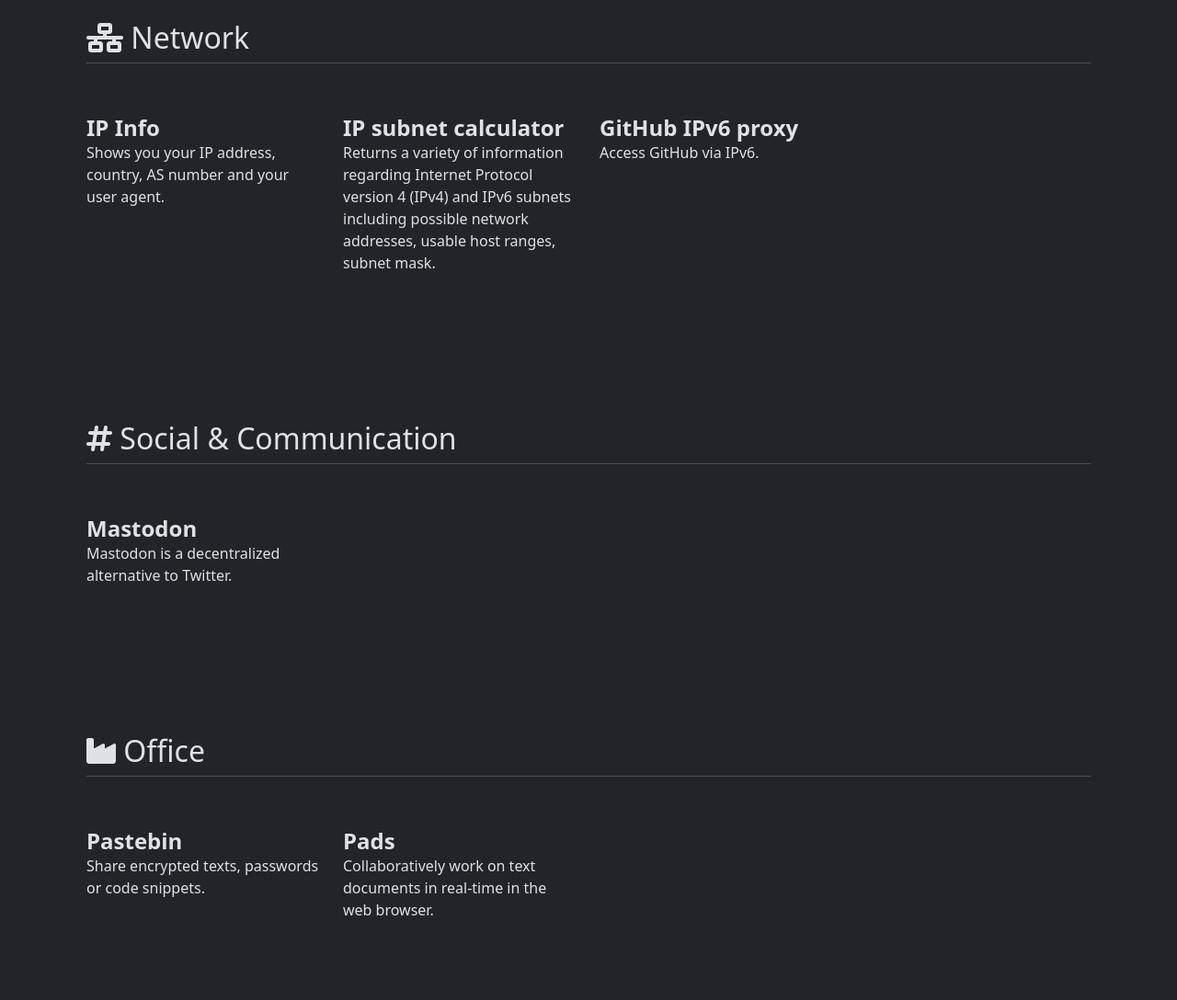
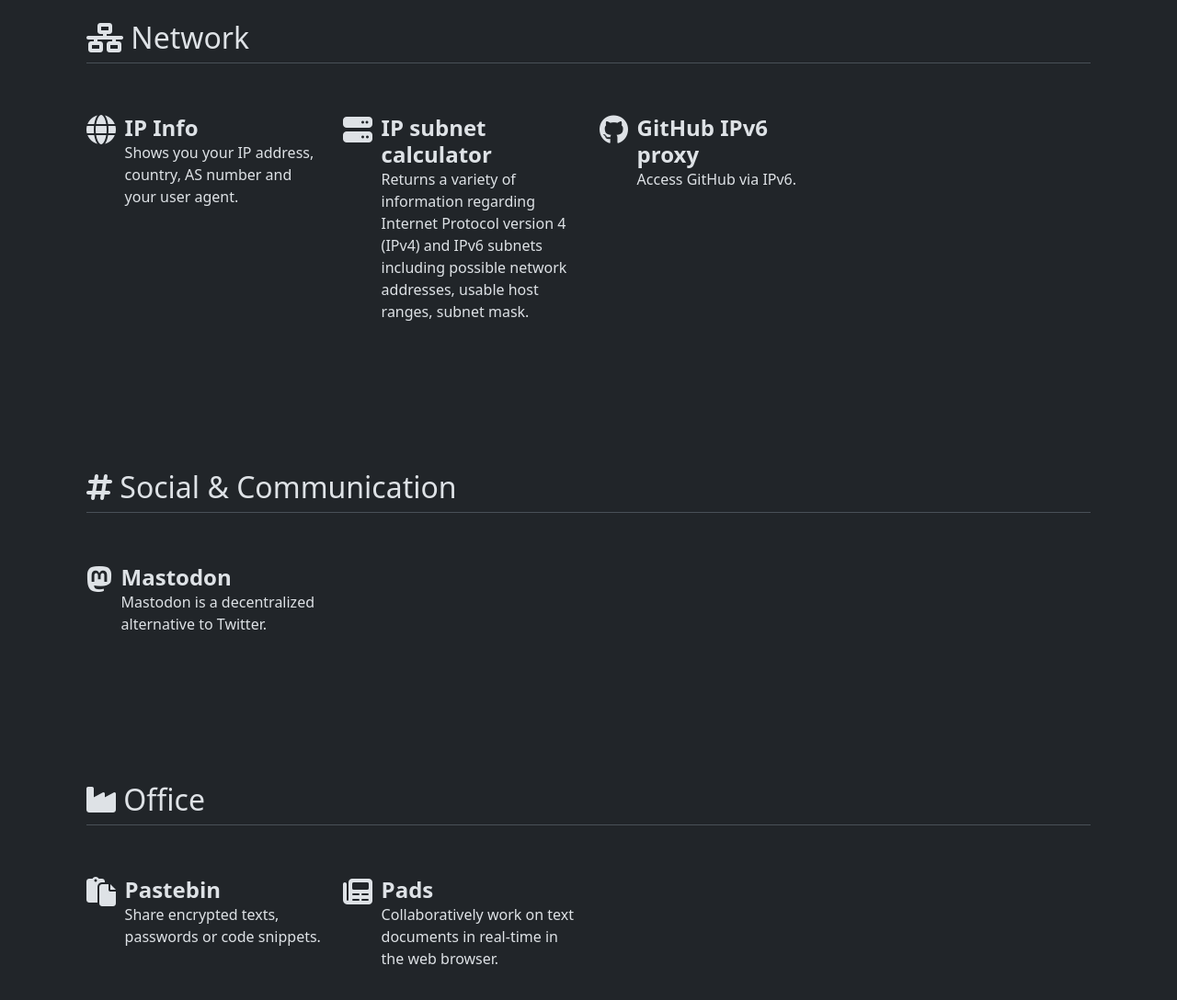
Before and after one commit to mortzu/ring0-space, a plain HTML site: page index.html in a window 1280 px wide. Shown: the part 380-1468 px from the top of the page at 92% size. Drawn offline with nearby package versions, Linux system fonts and the light colour scheme.

Commit message:
Added icons

```diff
--- a/index.html
+++ b/index.html
@@ -6,6 +6,7 @@
     <title>ring0 services</title>
     <link href="https://cdn.jsdelivr.net/npm/bootstrap@5.3.0-alpha1/dist/css/bootstrap.min.css" rel="stylesheet" integrity="sha384-GLhlTQ8iRABdZLl6O3oVMWSktQOp6b7In1Zl3/Jr59b6EGGoI1aFkw7cmDA6j6gD" crossorigin="anonymous">
     <link rel="stylesheet" href="fontawesome/css/all.min.css">
+    <link rel="stylesheet" href="style.css">
   </head>
   <body>
 
@@ -15,7 +16,7 @@
       <div class="px-4 py-5 my-5 text-center">
         <h1 class="display-5 fw-bold">ring0 services</h1>
         <div class="col-lg-6 mx-auto">
-          <p class="mb-4">We are offering you free services. In the service description you will find more information about the services.
+          <p class="mb-4">We are offering you free services. You will find more information about a service in its description.
                           Our goal is to provide you with a free and data-saving alternative to well-known services.</p>
         </div>
       </div>
@@ -25,18 +26,21 @@
 
         <div class="row row-cols-1 row-cols-sm-2 row-cols-md-3 row-cols-lg-4 g-4 py-5">
           <div class="col d-flex align-items-start">
+            <i class="fa-solid fa-globe service-icon"></i>
             <div>
               <h3 class="fw-bold mb-0 fs-4">IP Info</h3>
               <p>Shows you your IP address, country, AS number and your user agent.</p>
             </div>
           </div>
           <div class="col d-flex align-items-start">
+            <i class="fa-solid fa-server service-icon"></i>
             <div>
               <h3 class="fw-bold mb-0 fs-4">IP subnet calculator</h3>
               <p>Returns a variety of information regarding Internet Protocol version 4 (IPv4) and IPv6 subnets including possible network addresses, usable host ranges, subnet mask.</p>
             </div>
           </div>
           <div class="col d-flex align-items-start">
+            <i class="fa-brands fa-github service-icon"></i>
             <div>
               <h3 class="fw-bold mb-0 fs-4">GitHub IPv6 proxy</h3>
               <p>Access GitHub via IPv6.</p>
@@ -49,6 +53,7 @@
         <h2 class="pb-2 border-bottom"><i class="fa-solid fa-hashtag"></i> Social & Communication</h2>
         <div class="row row-cols-1 row-cols-sm-2 row-cols-md-3 row-cols-lg-4 g-4 py-5">
           <div class="col d-flex align-items-start">
+            <i class="fa-brands fa-mastodon service-icon"></i>
             <div>
               <h3 class="fw-bold mb-0 fs-4">Mastodon</h3>
               <p>Mastodon is a decentralized alternative to Twitter.</p>
@@ -61,6 +66,7 @@
         <h2 class="pb-2 border-bottom"><i class="fa-solid fa-industry"></i> Office</h2>
         <div class="row row-cols-1 row-cols-sm-2 row-cols-md-3 row-cols-lg-4 g-4 py-5">
           <div class="col d-flex align-items-start">
+            <i class="fa-solid fa-paste service-icon"></i>
             <div>
               <h3 class="fw-bold mb-0 fs-4">Pastebin</h3>
               <p>Share encrypted texts, passwords or code snippets.</p>
@@ -68,6 +74,7 @@
           </div>
 
           <div class="col d-flex align-items-start">
+            <i class="fa-solid fa-newspaper service-icon"></i>
             <div>
               <h3 class="fw-bold mb-0 fs-4">Pads</h3>
               <p>Collaboratively work on text documents in real-time in the web browser.</p>
--- /dev/null
+++ b/style.css
@@ -0,0 +1,4 @@
+.service-icon {
+  font-size: 2rem;
+  margin-right: .3em;
+}
```
